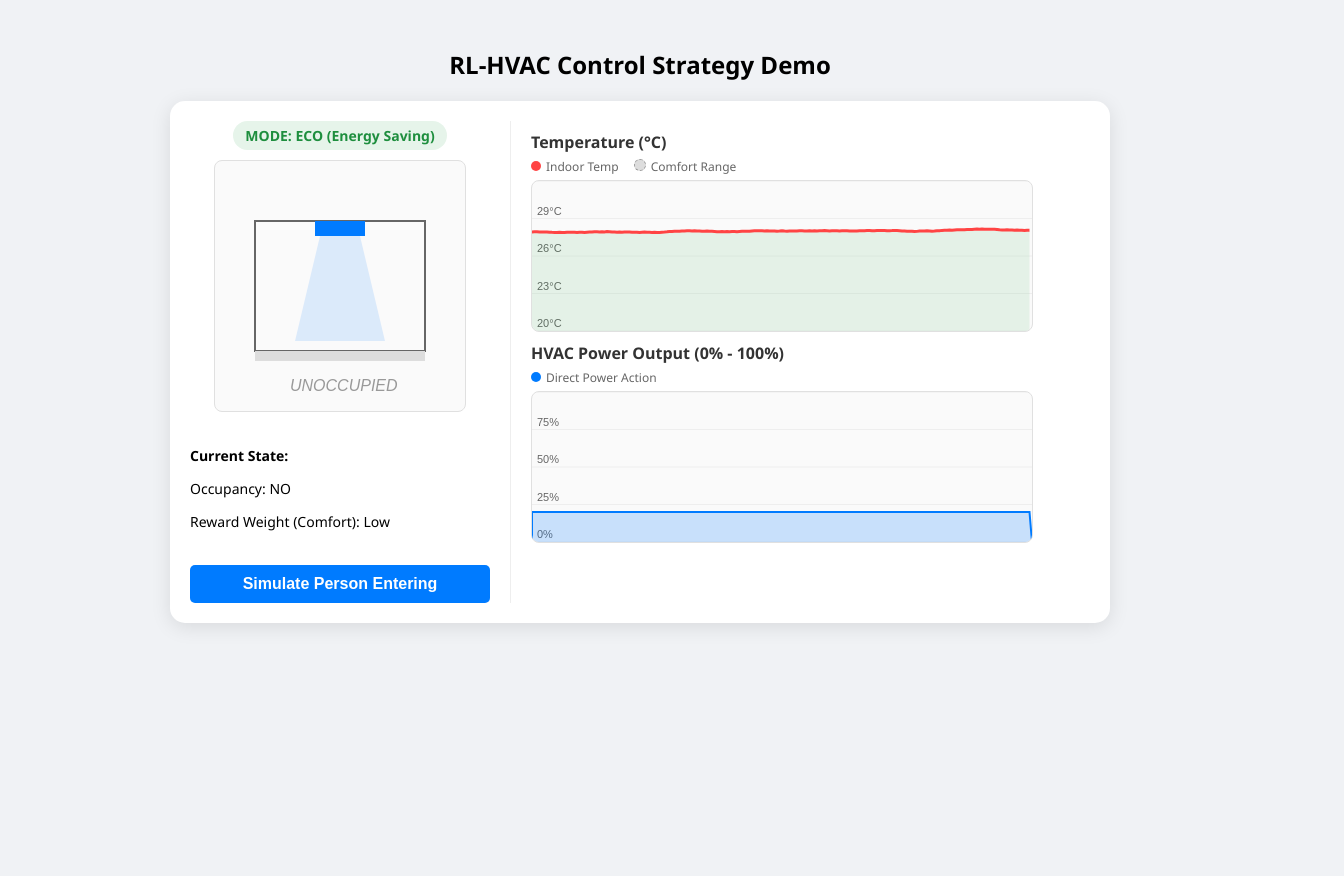
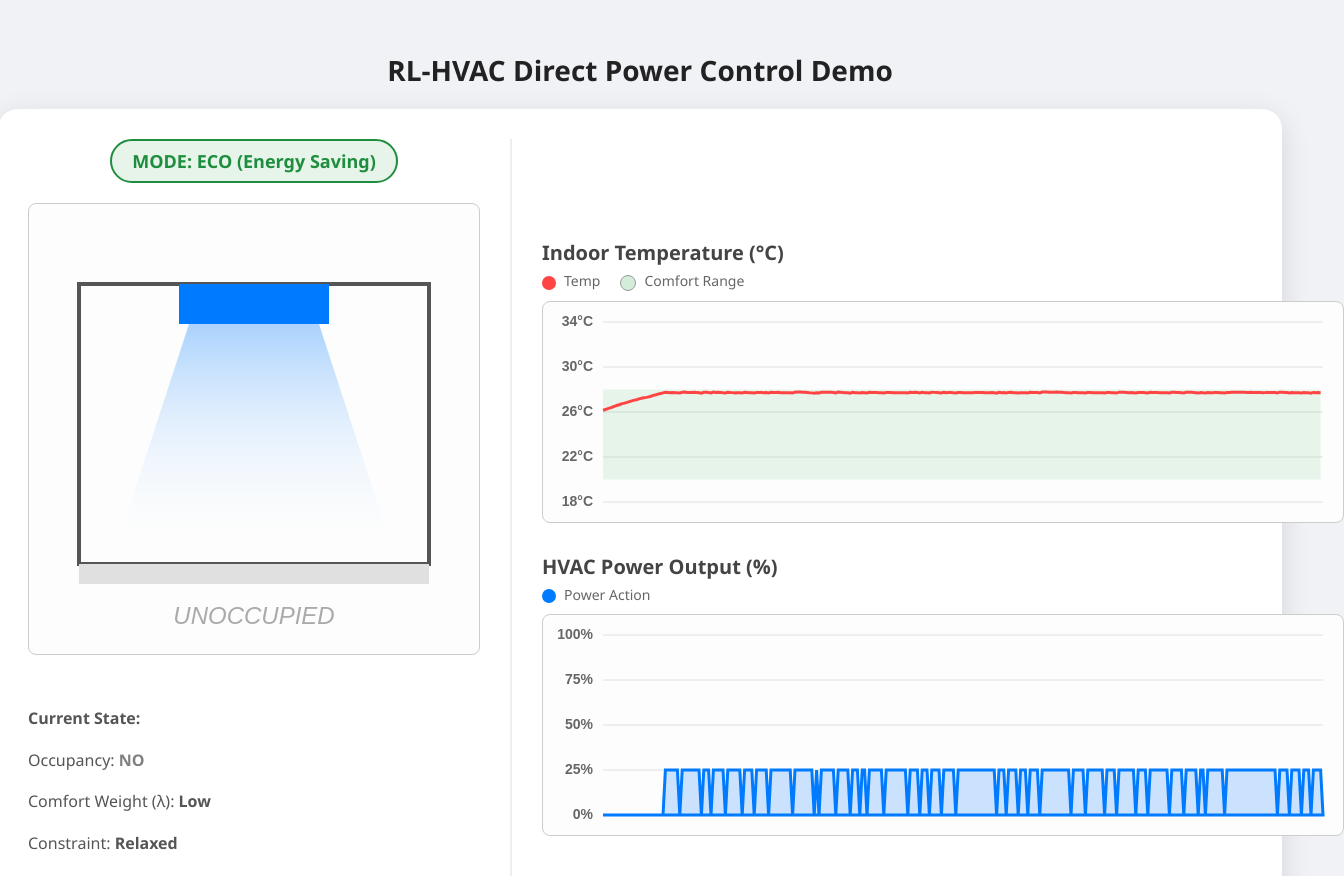
Before and after one commit to Derical1013/RL-HVAC-demo, a plain HTML site: page index.html in a window 1280 px wide. Shown: the top 876 px of the page, 1344 px wide, since content can reach past the window. Before the commit the page ends 800 px from the top, so only its background shows below. Drawn offline with Linux system fonts and the light colour scheme.

Commit message:
Update index.html

```diff
--- a/index.html
+++ b/index.html
@@ -2,55 +2,65 @@
 <html lang="zh-CN">
 <head>
     <meta charset="UTF-8">
-    <title>RL-HVAC Direct Power Control Demo</title>
+    <title>Professional RL-HVAC Demo</title>
     <style>
-        body { font-family: 'Segoe UI', sans-serif; background: #f0f2f5; display: flex; flex-direction: column; align-items: center; padding: 20px; }
-        .dashboard { background: white; padding: 20px; border-radius: 15px; box-shadow: 0 4px 20px rgba(0,0,0,0.1); display: flex; gap: 20px; max-width: 900px; width: 100%; }
-        .room-view { width: 300px; display: flex; flex-direction: column; align-items: center; justify-content: center; border-right: 1px solid #eee; padding-right: 20px; }
-        .charts-view { flex: 1; }
-        /* 修改点：Canvas 高度样式适应 */
-        canvas { border: 1px solid #e0e0e0; background: #fafafa; border-radius: 8px; margin-bottom: 10px; display: block; }
-        button { background: #007bff; color: white; border: none; padding: 10px 20px; border-radius: 5px; cursor: pointer; font-size: 16px; font-weight: bold; transition: 0.3s; width: 100%; margin-top: 20px; }
-        button:hover { background: #0056b3; }
-        button.occupied { background: #28a745; }
-        .status-badge { padding: 5px 12px; border-radius: 20px; font-size: 14px; font-weight: bold; margin-bottom: 10px; }
-        .status-eco { background: #e6f4ea; color: #1e8e3e; }
-        .status-comfort { background: #e8f0fe; color: #1967d2; }
-        h3 { margin: 10px 0 5px 0; color: #333; font-size: 16px; }
-        .legend { font-size: 12px; color: #666; display: flex; gap: 15px; margin-bottom: 5px; }
-        .dot { width: 10px; height: 10px; display: inline-block; border-radius: 50%; margin-right: 5px; }
+        /* 布局样式保持大尺寸 */
+        body { font-family: 'Segoe UI', Roboto, Helvetica, Arial, sans-serif; background: #f0f2f5; display: flex; flex-direction: column; align-items: center; padding: 20px; }
+        .dashboard { background: white; padding: 30px; border-radius: 20px; box-shadow: 0 8px 30px rgba(0,0,0,0.12); display: flex; gap: 30px; max-width: 1300px; width: 100%; }
+        .room-view { width: 480px; display: flex; flex-direction: column; align-items: center; border-right: 2px solid #eee; padding-right: 30px; }
+        .charts-view { flex: 1; display: flex; flex-direction: column; justify-content: center; }
+
+        canvas { border: 1px solid #ccc; background: #fdfdfd; border-radius: 8px; margin-bottom: 20px; display: block; }
+
+        h2 { font-size: 28px; margin-bottom: 20px; color: #222; }
+        h3 { margin: 10px 0 5px 0; color: #444; font-size: 20px; }
+
+        button { background: #007bff; color: white; border: none; padding: 15px 30px; border-radius: 8px; cursor: pointer; font-size: 20px; font-weight: bold; transition: 0.3s; width: 100%; margin-top: 20px; box-shadow: 0 4px 6px rgba(0,123,255,0.2); }
+        button:hover { background: #0056b3; transform: translateY(-2px); }
+        button.occupied { background: #28a745; box-shadow: 0 4px 6px rgba(40,167,69,0.2); }
+        button.occupied:hover { background: #218838; }
+
+        .status-badge { padding: 8px 20px; border-radius: 30px; font-size: 18px; font-weight: bold; margin-bottom: 20px; display: inline-block; }
+        .status-eco { background: #e6f4ea; color: #1e8e3e; border: 2px solid #1e8e3e; }
+        .status-comfort { background: #e8f0fe; color: #1967d2; border: 2px solid #1967d2; }
+
+        .legend { font-size: 14px; color: #666; display: flex; gap: 20px; margin-bottom: 10px; }
+        .dot { width: 14px; height: 14px; display: inline-block; border-radius: 50%; margin-right: 8px; vertical-align: middle; }
+        .info-text { text-align: left; width: 100%; margin-top: 15px; font-size: 16px; line-height: 1.6; color: #555; }
+        .info-text span { font-weight: bold; }
     </style>
 </head>
 <body>
 
-    <h2>RL-HVAC Control Strategy Demo</h2>
+    <h2>RL-HVAC Direct Power Control Demo</h2>
     <div class="dashboard">
         <div class="room-view">
             <div id="modeBadge" class="status-badge status-eco">MODE: ECO (Energy Saving)</div>
-            <canvas id="roomCanvas" width="250" height="250"></canvas>
+            <canvas id="roomCanvas" width="450" height="450"></canvas>
 
-            <div style="text-align: left; width: 100%; margin-top: 10px; font-size: 14px;">
+            <div class="info-text">
                 <p><strong>Current State:</strong></p>
-                <p>Occupancy: <span id="occText">NO</span></p>
-                <p>Reward Weight (Comfort): <span id="weightText">Low</span></p>
+                <p>Occupancy: <span id="occText" style="color: gray;">NO</span></p>
+                <p>Comfort Weight (λ): <span id="weightText">Low</span></p>
+                <p>Constraint: <span id="constraintText">Relaxed</span></p>
             </div>
 
             <button id="toggleBtn" onclick="toggleOccupancy()">Simulate Person Entering</button>
         </div>
 
         <div class="charts-view">
-            <h3>Temperature (°C)</h3>
+            <h3>Indoor Temperature (°C)</h3>
             <div class="legend">
-                <span><span class="dot" style="background:#ff4444"></span>Indoor Temp</span>
-                <span><span class="dot" style="background:#ddd; border:1px dashed #999"></span>Comfort Range</span>
+                <span><span class="dot" style="background:#ff4444"></span>Temp</span>
+                <span><span class="dot" style="background:rgba(40, 167, 69, 0.2); border:1px solid #999"></span>Comfort Range</span>
             </div>
-            <canvas id="tempChart" width="500" height="150"></canvas>
+            <canvas id="tempChart" width="800" height="220"></canvas>
 
-            <h3>HVAC Power Output (0% - 100%)</h3>
+            <h3>HVAC Power Output (%)</h3>
             <div class="legend">
-                <span><span class="dot" style="background:#007bff"></span>Direct Power Action</span>
+                <span><span class="dot" style="background:#007bff"></span>Power Action</span>
             </div>
-            <canvas id="powerChart" width="500" height="150"></canvas>
+            <canvas id="powerChart" width="800" height="220"></canvas>
         </div>
     </div>
 
@@ -58,184 +68,202 @@
         // --- 仿真参数 ---
         let isOccupied = false;
         let time = 0;
-
-        // 物理环境参数
         let indoorTemp = 26.0;
-        let ambientTemp = 33.0; // 修改点：外界温度调高，增加热负荷
-        const coolingPowerMax = 0.25; // 修改点：空调制冷能力调高，匹配热负荷
-        const heatLeakage = 0.01; // 修改点：隔热变差，让温度回升更快，对比更明显
-
-        // RL 控制参数
+        let ambientTemp = 33.0;
+        const coolingPowerMax = 0.25;
+        const heatLeakage = 0.01;
         let targetTemp = 24.0;
         let currentPower = 0.0;
-
-        // 舒适区边界
         let upperLimit = 28.0;
         let lowerLimit = 20.0;
 
         // 数据记录
-        const maxDataPoints = 200;
+        const maxDataPoints = 300;
         let tempData = new Array(maxDataPoints).fill(26);
         let powerData = new Array(maxDataPoints).fill(0);
         let limitData = new Array(maxDataPoints).fill({upper: 28, lower: 20});
 
-        // Canvas Contexts
-        const roomCtx = document.getElementById('roomCanvas').getContext('2d');
-        const tempCtx = document.getElementById('tempChart').getContext('2d');
-        const powerCtx = document.getElementById('powerChart').getContext('2d');
+        // Canvas
+        const roomCanvas = document.getElementById('roomCanvas');
+        const roomCtx = roomCanvas.getContext('2d');
+        const tempCanvas = document.getElementById('tempChart');
+        const tempCtx = tempCanvas.getContext('2d');
+        const powerCanvas = document.getElementById('powerChart');
+        const powerCtx = powerCanvas.getContext('2d');
 
-        // --- 核心逻辑循环 ---
+        // --- 布局参数 (解决坐标轴问题的关键) ---
+        const layout = {
+            paddingLeft: 60,  // 给左边文字留 60px
+            paddingRight: 20,
+            paddingTop: 20,   // 给顶部留 20px 防止切字
+            paddingBottom: 20
+        };
+
+        // --- 核心逻辑 ---
         function updateSimulation() {
-            // 1. 物理模拟
-            // 热量自然流入
             indoorTemp += (ambientTemp - indoorTemp) * heatLeakage;
-            // 空调降温
             indoorTemp -= currentPower * coolingPowerMax;
-            // 随机扰动
             indoorTemp += (Math.random() - 0.5) * 0.05;
 
-            // 2. RL Agent 模拟
             if (isOccupied) {
-                // [有人模式]
                 let error = indoorTemp - targetTemp;
-
-                // PID/RL 模拟逻辑：需要一定的功率来维持热平衡
-                // 稳态功率 = heatLeakage * (33 - 24) / coolingPowerMax ≈ 0.36 (36%)
-                let desiredPower = (error * 1.5) + 0.35;
-
-                // 平滑约束
-                if (desiredPower > currentPower + 0.03) currentPower += 0.03;
-                else if (desiredPower < currentPower - 0.03) currentPower -= 0.03;
+                let desiredPower = (error * 1.8) + 0.35;
+                if (desiredPower > currentPower + 0.025) currentPower += 0.025;
+                else if (desiredPower < currentPower - 0.025) currentPower -= 0.025;
                 else currentPower = desiredPower;
-
-                upperLimit = 24.5;
-                lowerLimit = 23.5;
+                upperLimit = 24.4; lowerLimit = 23.6;
             } else {
-                // [无人模式]
-                upperLimit = 28.0;
-                lowerLimit = 20.0;
-
-                if (indoorTemp > upperLimit - 0.2) {
-                    currentPower = 0.2; // 间歇性开启防止过热
-                } else {
-                    currentPower = 0.0;
-                }
+                upperLimit = 28.0; lowerLimit = 20.0;
+                if (indoorTemp > upperLimit - 0.3) currentPower = 0.25;
+                else currentPower = 0.0;
             }
-
-            // 物理截断 (0.0 - 1.0)
             currentPower = Math.max(0, Math.min(1, currentPower));
 
-            // 3. 更新数据
-            tempData.push(indoorTemp);
-            tempData.shift();
-            powerData.push(currentPower);
-            powerData.shift();
-            limitData.push({upper: upperLimit, lower: lowerLimit});
-            limitData.shift();
-
+            tempData.push(indoorTemp); tempData.shift();
+            powerData.push(currentPower); powerData.shift();
+            limitData.push({upper: upperLimit, lower: lowerLimit}); limitData.shift();
             time++;
         }
 
         // --- 绘图逻辑 ---
         function draw() {
-            // 清空
-            roomCtx.clearRect(0, 0, 250, 250);
-            tempCtx.clearRect(0, 0, 500, 150);
-            powerCtx.clearRect(0, 0, 500, 150);
+            roomCtx.clearRect(0, 0, roomCanvas.width, roomCanvas.height);
+            tempCtx.clearRect(0, 0, tempCanvas.width, tempCanvas.height);
+            powerCtx.clearRect(0, 0, powerCanvas.width, powerCanvas.height);
 
-            // --- 1. 画房间 ---
-            // 简单画个房子
-            roomCtx.lineWidth = 2;
-            roomCtx.strokeStyle = "#666";
-            roomCtx.strokeRect(40, 60, 170, 130); // 墙
-            // 地板
-            roomCtx.fillStyle = "#ddd";
-            roomCtx.fillRect(40, 190, 170, 10);
-
-            // 空调
-            roomCtx.fillStyle = currentPower > 0.05 ? "#007bff" : "#ccc";
-            roomCtx.fillRect(100, 60, 50, 15);
-
-            // 冷气可视化 (根据功率大小变化)
-            if (currentPower > 0.05) {
-                roomCtx.fillStyle = `rgba(0, 123, 255, ${currentPower * 0.6})`; // 透明度随功率变
-                roomCtx.beginPath();
-                roomCtx.moveTo(105, 75);
-                roomCtx.lineTo(80, 180);
-                roomCtx.lineTo(170, 180);
-                roomCtx.lineTo(145, 75);
-                roomCtx.fill();
-            }
-
-            // 人
-            if (isOccupied) {
-                drawPerson(roomCtx, 125, 150);
-                roomCtx.fillStyle = "#28a745";
-                roomCtx.font = "bold 16px Arial";
-                roomCtx.fillText("OCCUPIED", 85, 230);
-            } else {
-                roomCtx.fillStyle = "#999";
-                roomCtx.font = "italic 16px Arial";
-                roomCtx.fillText("UNOCCUPIED", 75, 230);
-            }
-
-            // --- 2. 画温度曲线 ---
-            drawGrid(tempCtx, 500, 150, 20, 32, "°C");
-
-            // 舒适区背景
-            tempCtx.fillStyle = isOccupied ? "rgba(0, 123, 255, 0.15)" : "rgba(40, 167, 69, 0.1)";
-            tempCtx.beginPath();
-            let chartH = 150;
-            // 上边界
-            tempCtx.moveTo(0, map(limitData[0].upper, 20, 32, chartH, 0));
-            for (let i = 0; i < maxDataPoints; i++) {
-                tempCtx.lineTo(i * (500/maxDataPoints), map(limitData[i].upper, 20, 32, chartH, 0));
-            }
-            // 下边界
-            for (let i = maxDataPoints - 1; i >= 0; i--) {
-                tempCtx.lineTo(i * (500/maxDataPoints), map(limitData[i].lower, 20, 32, chartH, 0));
-            }
-            tempCtx.fill();
-
-            // 实际温度
-            tempCtx.beginPath();
-            tempCtx.strokeStyle = "#ff4444";
-            tempCtx.lineWidth = 3;
-            for (let i = 0; i < maxDataPoints; i++) {
-                let y = map(tempData[i], 20, 32, chartH, 0);
-                let x = i * (500/maxDataPoints);
-                if (i===0) tempCtx.moveTo(x, y);
-                else tempCtx.lineTo(x, y);
-            }
-            tempCtx.stroke();
-
-            // --- 3. 画功率曲线 ---
-            // 修改点：Y轴显示 0-100%
-            drawGrid(powerCtx, 500, 150, 0, 100, "%");
-
-            powerCtx.beginPath();
-            powerCtx.strokeStyle = "#007bff";
-            powerCtx.lineWidth = 2;
-            powerCtx.fillStyle = "rgba(0, 123, 255, 0.2)";
-            powerCtx.moveTo(0, 150);
-            for (let i = 0; i < maxDataPoints; i++) {
-                // 修改点：数据 0-1 映射到 0-100 显示
-                let valPercent = powerData[i] * 100;
-                let y = map(valPercent, 0, 100, 150, 0);
-                let x = i * (500/maxDataPoints);
-                powerCtx.lineTo(x, y);
-            }
-            powerCtx.lineTo(500, 150);
-            powerCtx.fill();
-            powerCtx.stroke();
+            drawRoom();
+            drawChart(tempCtx, tempCanvas, tempData, limitData, 18, 34, "°C", true);
+            drawChart(powerCtx, powerCanvas, powerData, null, 0, 1, "%", false); // Power 0-1
 
             requestAnimationFrame(animate);
         }
 
-        // --- 工具 ---
-        function animate() {
-            updateSimulation();
-            draw();
+        function animate() { updateSimulation(); draw(); }
+
+        // --- 画图表 (通用函数，带 Padding) ---
+        function drawChart(ctx, canvas, data, limits, minVal, maxVal, unit, isTemp) {
+            let W = canvas.width;
+            let H = canvas.height;
+            // 计算绘图区域的宽高
+            let graphW = W - layout.paddingLeft - layout.paddingRight;
+            let graphH = H - layout.paddingTop - layout.paddingBottom;
+
+            // 1. 画网格和坐标轴
+            ctx.strokeStyle = "#e0e0e0";
+            ctx.lineWidth = 1;
+            ctx.fillStyle = "#666";
+            ctx.font = "bold 14px Arial";
+            ctx.textAlign = "right";
+            ctx.textBaseline = "middle"; // 垂直居中，防止切字
+
+            let lines = 5;
+            for (let i = 0; i < lines; i++) {
+                let y = layout.paddingTop + i * (graphH / (lines - 1));
+
+                // 网格线
+                ctx.beginPath();
+                ctx.moveTo(layout.paddingLeft, y);
+                ctx.lineTo(W - layout.paddingRight, y);
+                ctx.stroke();
+
+                // 坐标数值
+                let val = maxVal - (i / (lines - 1)) * (maxVal - minVal);
+                if (!isTemp) val *= 100; // Power 转 %
+                ctx.fillText(Math.round(val) + unit, layout.paddingLeft - 10, y);
+            }
+
+            // 2. 画舒适区 (仅 Temperature)
+            if (limits) {
+                ctx.fillStyle = isOccupied ? "rgba(0, 123, 255, 0.15)" : "rgba(40, 167, 69, 0.1)";
+                ctx.beginPath();
+                // 上边界
+                let firstY = map(limits[0].upper, minVal, maxVal, graphH, 0) + layout.paddingTop;
+                ctx.moveTo(layout.paddingLeft, firstY);
+
+                for (let i = 0; i < maxDataPoints; i++) {
+                    let x = layout.paddingLeft + i * (graphW / maxDataPoints);
+                    let y = map(limits[i].upper, minVal, maxVal, graphH, 0) + layout.paddingTop;
+                    ctx.lineTo(x, y);
+                }
+                // 下边界 (倒着画回来闭合)
+                for (let i = maxDataPoints - 1; i >= 0; i--) {
+                    let x = layout.paddingLeft + i * (graphW / maxDataPoints);
+                    let y = map(limits[i].lower, minVal, maxVal, graphH, 0) + layout.paddingTop;
+                    ctx.lineTo(x, y);
+                }
+                ctx.fill();
+            }
+
+            // 3. 画数据曲线
+            ctx.beginPath();
+            ctx.lineWidth = 3;
+            ctx.strokeStyle = isTemp ? "#ff4444" : "#007bff";
+            if (!isTemp) ctx.fillStyle = "rgba(0, 123, 255, 0.2)"; // Power 加填充
+
+            // 移动到第一个点
+            let startY = map(data[0], minVal, maxVal, graphH, 0) + layout.paddingTop;
+            ctx.moveTo(layout.paddingLeft, startY);
+
+            for (let i = 0; i < maxDataPoints; i++) {
+                let x = layout.paddingLeft + i * (graphW / maxDataPoints);
+                let y = map(data[i], minVal, maxVal, graphH, 0) + layout.paddingTop;
+                ctx.lineTo(x, y);
+            }
+
+            if (!isTemp) {
+                // Power图闭合底部以填充颜色
+                ctx.lineTo(layout.paddingLeft + graphW, layout.paddingTop + graphH);
+                ctx.lineTo(layout.paddingLeft, layout.paddingTop + graphH);
+                ctx.fill();
+            }
+            ctx.stroke();
+        }
+
+        // --- 画房间 (不变) ---
+        function drawRoom() {
+            // 简单重绘逻辑，与之前类似，但坐标系调整
+            roomCtx.lineWidth = 4;
+            roomCtx.strokeStyle = "#555";
+            roomCtx.strokeRect(50, 80, 350, 280);
+            roomCtx.fillStyle = "#e0e0e0";
+            roomCtx.fillRect(50, 360, 350, 20);
+
+            let acPowerColor = currentPower > 0.05 ? "#007bff" : "#bbb";
+            roomCtx.fillStyle = acPowerColor;
+            roomCtx.fillRect(150, 80, 150, 40);
+
+            if (currentPower > 0.05) {
+                let alpha = 0.2 + currentPower * 0.5;
+                let spread = currentPower * 60;
+                let gradient = roomCtx.createLinearGradient(225, 120, 225, 350);
+                gradient.addColorStop(0, `rgba(0, 123, 255, ${alpha})`);
+                gradient.addColorStop(1, "rgba(255, 255, 255, 0)");
+                roomCtx.fillStyle = gradient;
+                roomCtx.beginPath();
+                roomCtx.moveTo(160, 120);
+                roomCtx.lineTo(100 - spread, 350);
+                roomCtx.lineTo(350 + spread, 350);
+                roomCtx.lineTo(290, 120);
+                roomCtx.fill();
+            }
+
+            if (isOccupied) {
+                drawBigPerson(roomCtx, 225, 280, "#333");
+                roomCtx.fillStyle = "#28a745";
+                roomCtx.font = "bold 24px Arial";
+                roomCtx.textAlign = "center";
+                roomCtx.fillText("OCCUPIED", 225, 420);
+            } else {
+                roomCtx.fillStyle = "#aaa";
+                roomCtx.font = "italic 24px Arial";
+                roomCtx.textAlign = "center";
+                roomCtx.fillText("UNOCCUPIED", 225, 420);
+            }
+        }
+
+        // --- 工具函数 ---
+        function map(value, inMin, inMax, outMax, outMin) { // 注意 outMin 和 outMax 顺序换了，方便计算
+            return (value - inMin) * (outMin - outMax) / (inMax - inMin) + outMax;
         }
 
         function toggleOccupancy() {
@@ -244,62 +272,45 @@
             const badge = document.getElementById('modeBadge');
             const occText = document.getElementById('occText');
             const weightText = document.getElementById('weightText');
+            const constraintText = document.getElementById('constraintText');
 
             if (isOccupied) {
-                btn.innerText = "Simulation: Person Leaves Room";
+                btn.innerText = "Simulate Person Leaves Room";
                 btn.className = "occupied";
                 badge.innerText = "MODE: COMFORT (Precision Control)";
                 badge.className = "status-badge status-comfort";
-                occText.innerText = "YES";
-                occText.style.color = "green";
+                occText.innerText = "YES"; occText.style.color = "#28a745";
                 weightText.innerText = "High (Strict)";
+                constraintText.innerText = "Smoothness Priority";
             } else {
-                btn.innerText = "Simulation: Person Enters Room";
+                btn.innerText = "Simulate Person Enters Room";
                 btn.className = "";
                 badge.innerText = "MODE: ECO (Energy Saving)";
                 badge.className = "status-badge status-eco";
-                occText.innerText = "NO";
-                occText.style.color = "gray";
-                weightText.innerText = "Low";
+                occText.innerText = "NO"; occText.style.color = "gray";
+                weightText.innerText = "Low / Zero";
+                constraintText.innerText = "Relaxed";
             }
         }
 
-        function drawPerson(ctx, x, y) {
-            ctx.fillStyle = "#333";
+        function drawBigPerson(ctx, x, y, color) {
+            ctx.fillStyle = color;
             ctx.beginPath();
-            ctx.arc(x, y-15, 10, 0, Math.PI * 2); // Head
+            ctx.arc(x, y-30, 18, 0, Math.PI * 2);
             ctx.fill();
-            ctx.fillRect(x - 12, y, 24, 30); // Body
-        }
-
-        function map(value, inMin, inMax, outMin, outMax) {
-            return (value - inMin) * (outMax - outMin) / (inMax - inMin) + outMin;
-        }
-
-        function drawGrid(ctx, w, h, min, max, unit) {
-            ctx.strokeStyle = "#eee";
-            ctx.lineWidth = 1;
             ctx.beginPath();
-            ctx.fillStyle = "#666";
-            ctx.font = "11px Arial";
-
-            // 画4条横线
-            for (let i = 0; i <= 4; i++) {
-                let y = i * (h/4);
-                ctx.moveTo(0, y);
-                ctx.lineTo(w, y);
-
-                // 计算数值标签
-                let val = max - (i/4)*(max-min);
-                // 简单的四舍五入
-                val = Math.round(val);
-                ctx.fillText(val + unit, 5, y - 4);
-            }
-            ctx.stroke();
+            ctx.moveTo(x - 25, y - 10);
+            ctx.lineTo(x + 25, y - 10);
+            ctx.quadraticCurveTo(x + 35, y - 10, x + 35, y + 10);
+            ctx.lineTo(x + 30, y + 70);
+            ctx.quadraticCurveTo(x + 30, y + 80, x, y + 80);
+            ctx.quadraticCurveTo(x - 30, y + 80, x - 30, y + 70);
+            ctx.lineTo(x - 35, y + 10);
+            ctx.quadraticCurveTo(x - 35, y - 10, x - 25, y - 10);
+            ctx.fill();
         }
 
         animate();
-
     </script>
 </body>
 </html>
```
